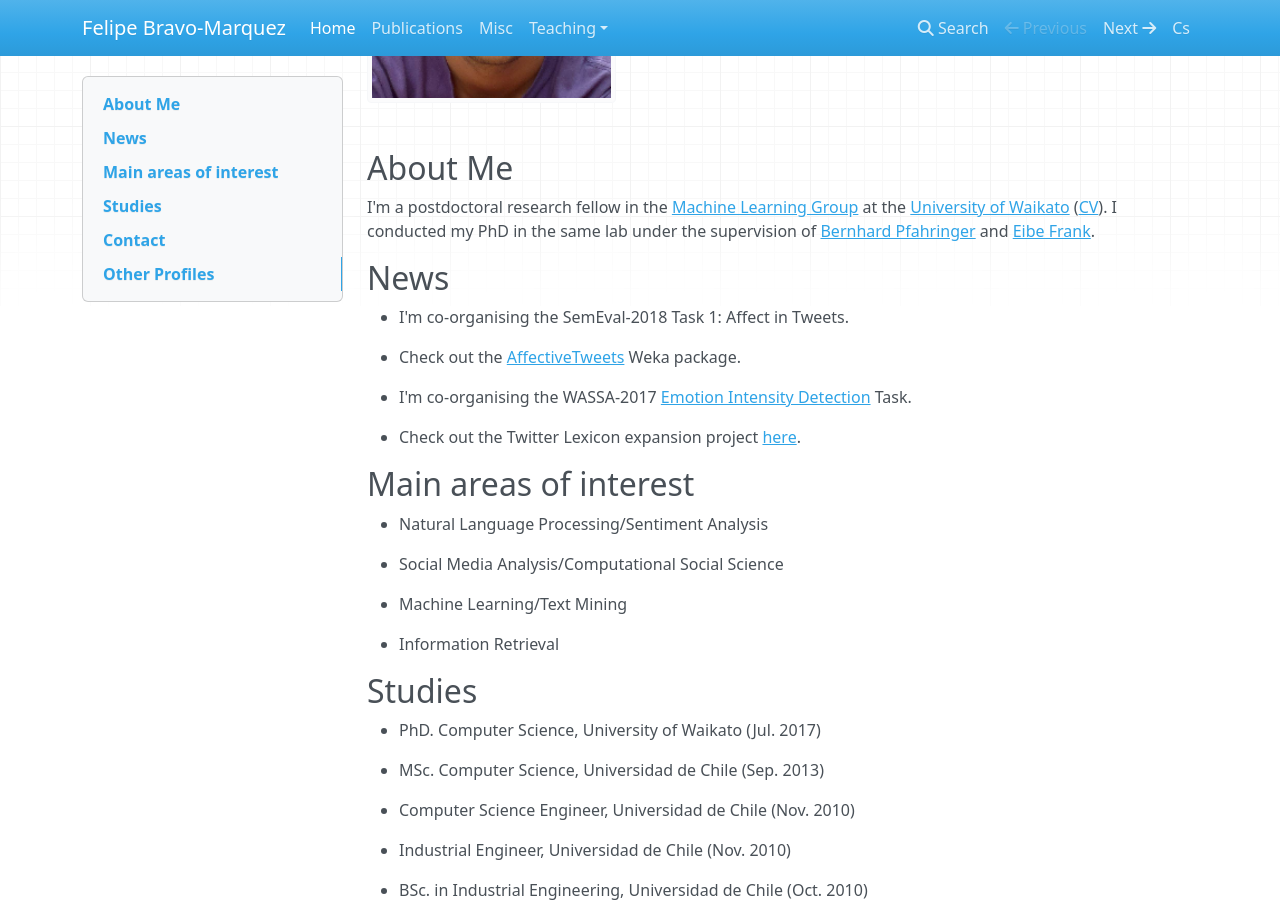
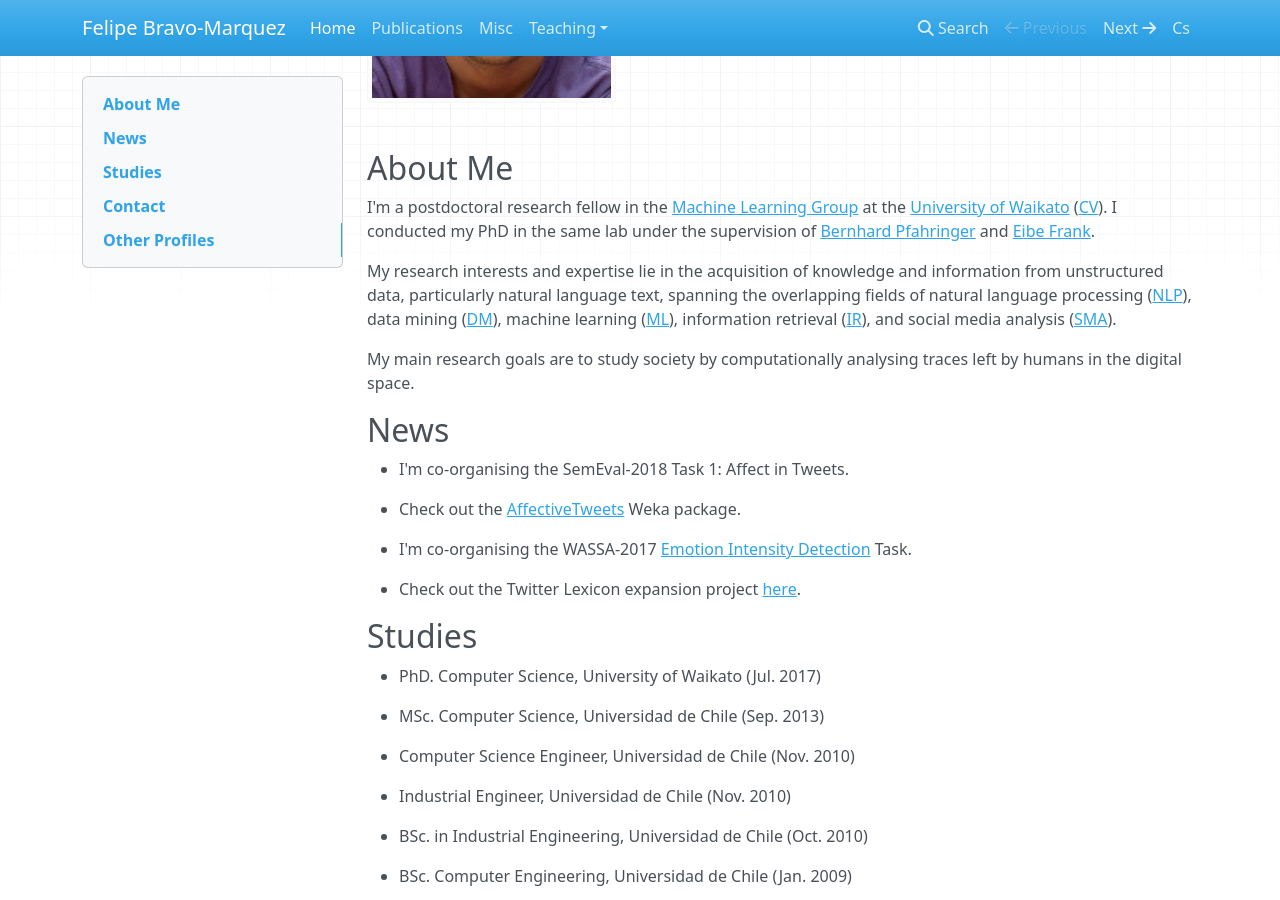
Before and after one commit to felipebravom/felipebravom.github.io, an MkDocs documentation site: the page built from docs/index.md, in a window 1280 px wide and 900 px high, scrolled down 341 px. Built offline with MkDocs 1.6.1, drawn with Linux system fonts in a browser that asks for light colours; nearby versions of some CDN libraries; old or Windows-style settings are respelled for this version of MkDocs.

Commit message:
update page

```diff
--- a/docs/index.md
+++ b/docs/index.md
@@ -5,7 +5,9 @@
 
 I'm a postdoctoral research fellow in the [Machine Learning Group](http://www.cs.waikato.ac.nz/ml/) at the [University of Waikato](http://www.waikato.ac.nz/) ([CV](documents/cvenglish.pdf)). I conducted my PhD in the same lab under the supervision of [Bernhard Pfahringer](https://www.cs.auckland.ac.nz/people/b-pfahringer) and [Eibe Frank](http://www.cs.waikato.ac.nz/~eibe/).
 
+My research interests and expertise lie in the acquisition of knowledge and information from unstructured data, particularly natural language text, spanning the overlapping fields of natural language processing ([NLP](https://en.wikipedia.org/wiki/Natural_language_processing)), data mining ([DM](https://en.wikipedia.org/wiki/Natural_language_processing)), machine learning ([ML](https://en.wikipedia.org/wiki/Machine_learning)), information retrieval ([IR](https://en.wikipedia.org/wiki/Information_Retrieval)), and social media analysis ([SMA](https://en.wikipedia.org/wiki/Social_media_analytics)).
 
+My main research goals are to study society by computationally analysing traces left by humans in the digital space.
 
 ## News
 
@@ -18,15 +20,6 @@
 * Check out the Twitter Lexicon expansion project [here](http://cs.waikato.ac.nz/ml/sa/lex.html).
 
 
-## Main areas of interest
-
-* Natural Language Processing/Sentiment Analysis
-
-* Social Media Analysis/Computational Social Science
-
-* Machine Learning/Text Mining
-
-* Information Retrieval
 
 
 
```
